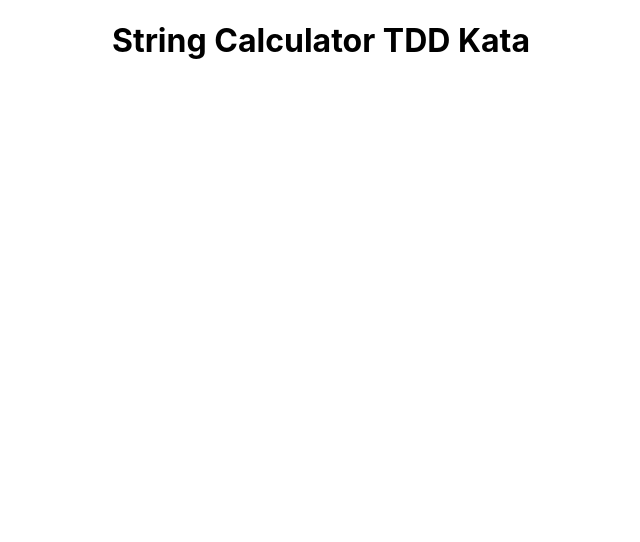
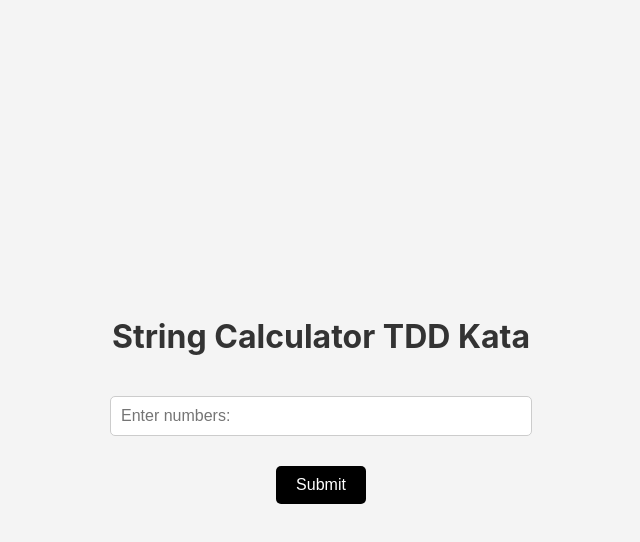
Before and after one commit to ayesha9142/String-Calculator-TDD-Kata, a React (Create React App) app: page / in a window 1280 px wide. Shown: the top 542 px of the page, without its empty margins (319-959 px from the left). Built offline with nearby package versions, Linux system fonts and the light colour scheme.

Commit message:
UI & improvements

```diff
--- a/src/App.js
+++ b/src/App.js
@@ -1,4 +1,3 @@
-import "./App.css";
 import HomePage from "./container/Home";
 
 function App() {
--- a/src/StringCalculator.js
+++ b/src/StringCalculator.js
@@ -1,18 +1,30 @@
 export function add(numbers) {
-  if(!numbers) return 0;
+  if (!numbers) return 0;
 
   let delimiters = /[\n,]/;
 
-  if(numbers.startsWith('//')) {
-    const newArray = numbers.split('\n');
+  if (numbers.startsWith("//")) {
+    const newArray = numbers.split("\n");
     delimiters = new RegExp(newArray[0].slice(2));
     numbers = newArray[1];
   }
 
   const numArray = numbers.split(delimiters).map(Number);
-  const negativeNumbers = numArray.filter((num) => num < 0)
-  if(negativeNumbers.length) {
-    throw new Error(`Negative numbers not allowed ${negativeNumbers.join(',')}`);
-  }
+
+  checkNegativeNumbers(numArray);
+
+  return sumNumbers(numArray);
+}
+
+function sumNumbers(numArray) {
   return numArray.reduce((sum, num) => sum + num, 0);
 }
+
+function checkNegativeNumbers(numArray) {
+  const negativeNumbers = numArray.filter((num) => num < 0);
+  if (negativeNumbers.length) {
+    throw new Error(
+      `Negative numbers not allowed ${negativeNumbers.join(",")}`
+    );
+  }
+}
--- a/src/container/Home.jsx
+++ b/src/container/Home.jsx
@@ -1,9 +1,34 @@
-import React from "react";
+import React, { useState } from "react";
+import { add } from "../StringCalculator";
+
+import styles from './HomePage.module.css'
 
 const HomePage = () => {
+  const [value, setValue] = useState("");
+  const [dynamicResult, setDynamicResult] = useState("");
+  const [error, setError] = useState("")
+  const handleCalculate = () => {
+    try {
+        const result = add(value);
+        setDynamicResult(result)
+        setError("")
+    } catch(err) {
+        setError(err.message);
+        setDynamicResult("");
+    }
+  }
   return (
-    <div>
+    <div className={styles.container}>
       <h1>String Calculator TDD Kata</h1>
+      <input
+        type="text"
+        placeholder="Enter numbers:"
+        value={value}
+        onChange={(e) => setValue(e.target.value)}
+      />
+      <button onClick={handleCalculate}>Submit</button>
+      {dynamicResult && <div className={styles.result}>Result: {dynamicResult}</div>}
+      {error && <div className={styles.error}>{error}</div>}
     </div>
   );
 };
--- /dev/null
+++ b/src/container/HomePage.module.css
@@ -0,0 +1,52 @@
+.container {
+    display: flex;
+    flex-direction: column;
+    align-items: center;
+    justify-content: center;
+    background-color: #f4f4f4;
+    gap: 20px;
+    height: 100vh;
+  }
+
+  h1 {
+    font-size: 2rem;
+    color: #333;
+    margin-bottom: 20px;
+  }
+
+  input {
+    padding: 10px;
+    font-size: 1rem;
+    border: 1px solid #ccc;
+    border-radius: 5px;
+    width: 100%;
+    max-width: 400px;
+    margin-bottom: 10px;
+  }
+
+  button {
+    padding: 10px 20px;
+    font-size: 1rem;
+    color: #fff;
+    background-color: #000;
+    border: none;
+    border-radius: 5px;
+    cursor: pointer;
+  }
+
+  button:hover {
+    background-color: #000000b5;
+  }
+
+  .result {
+    margin-top: 20px;
+    font-size: 1.2rem;
+    color: #333;
+  }
+
+  .error {
+    margin-top: 20px;
+    font-size: 1rem;
+    font-weight: 700;
+    color: #e74c3c;
+  }
```
